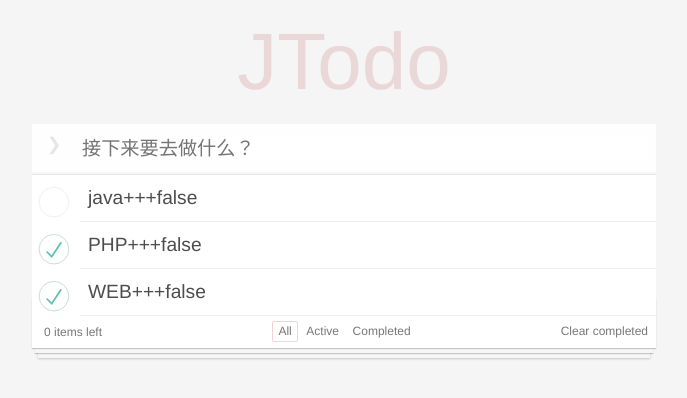
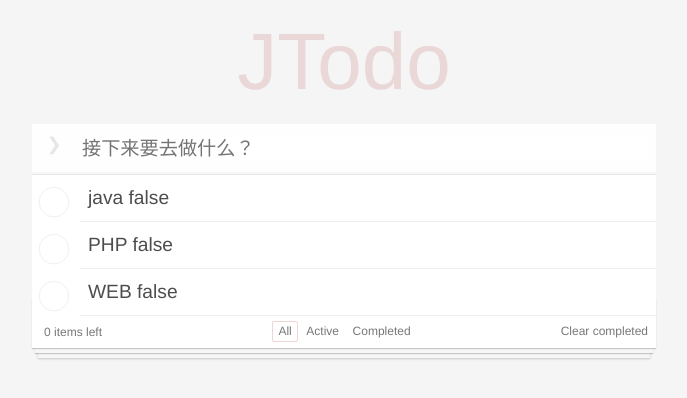
Before and after one commit to namexi/vue-todo, a Vue app: page /#/ in a window 1280 px wide. Shown: the top 398 px of the page, without its empty margins (296-983 px from the left). Built offline with nearby package versions, Linux system fonts and the light colour scheme.

Commit message:
07-pages  newtodo completed

```diff
--- a/src/component/newtodo.vue
+++ b/src/component/newtodo.vue
@@ -77,6 +77,10 @@
                         width: 100%;
                         padding: .3rem .3rem .3rem .2rem;
                     }
+                    .completed{
+                        color: #d9d9d9;
+                        text-decoration: line-through;
+                    }
                     a {
                         position: absolute;
                         right: .2rem;
@@ -122,16 +126,16 @@
 <template>
     <div class="newtodo">
         <div class="add">
-            <input type="text" placeholder="接下来要去做什么？" class="newtodo-text">
+            <input type="text" placeholder="接下来要去做什么？" class="newtodo-text" v-model="input" @keyup.enter="inputData">
         </div>
         <div class="main">
-            <input id="toggle-all" type="checkbox" class="toggle-all" v-model="allCkecked">
+            <input id="toggle-all" type="checkbox" class="toggle-all" v-model="allCkecked" @click="setAllCkecked">
             <label for="toggle-all"></label>
             <ul>
                 <li v-for="(item,index) in list" :key="index">
                     <div class="view" @mouseenter="showDelBtn" @mouseleave="hiddenDelBtn" >
-                        <input type="checkbox" class="toggle"  v-model="item.checked">
-                        <label @click.stop="showEditInput">{{item.text}}+++{{allCkecked}}</label>
+                        <input type="checkbox" class="toggle"  v-model="item.checked" @click="getCkecked">
+                        <label @click.stop="showEditInput" :class="{completed:item.checked}">{{item.text}}    {{item.checked}}</label>
                         <a>×</a>
                     </div>
                     <input type="text" class="edit" v-todo-focus="falge" @blur="hiddeEditText">
@@ -149,7 +153,7 @@ export default {
             clcikTime : 0,
             allCkecked: false,
             text: '',
-            falge:false,
+            falge: false,
             list: [
                 {
                     id: 0,
@@ -158,13 +162,15 @@ export default {
                 },{
                 id: 1,
                     text: 'PHP',
-                    checked: true
+                    checked: false
                 },{
                     id: 2,
                     text: 'WEB',
-                    checked: true
+                    checked: false
                 }
-            ]
+            ],
+            index: 0,
+            input: ''
         }
     },
     methods:{
@@ -188,9 +194,9 @@ export default {
                     }
                     console.log("点击了相同的元素")
                     console.log("连续点击了两次")
-                   this.text = e.currentTarget.parentElement.nextElementSibling
+                    this.text = e.currentTarget.parentElement.nextElementSibling
                     this.falge = true
-                   this.text.style.display = 'block'
+                    this.text.style.display = 'block'
                 }else {
                     this.falge = false
                     this.text = e.currentTarget.textContent
@@ -201,6 +207,30 @@ export default {
         },
         hiddeEditText(e){
           e.currentTarget.style.display = 'none'
+        },
+        setAllCkecked (e){
+            this.allCkecked =  e.target.checked
+            this.index = this.allCkecked? this.list.length : 0
+           this.list.forEach(el => {
+               el.checked = this.allCkecked
+           })
+           console.log(this.list)
+        },
+        getCkecked (e) {
+            if (e.target.checked)  this.index+=1
+            if (!e.target.checked && this.index > 0) this.index-=1
+            if (this.index === this.list.length)
+            {this.allCkecked = true
+            }else {
+            this.allCkecked = false
+            }
+            console.log(this.list)
+        },
+        inputData () {
+            const idx = this.list.length? this.list.length : 0
+            const inputArr = { id:idx, text:this.input,checked:false }
+            this.list.push(inputArr)
+           this.input = ''
         }
     },
     directives: {
```
